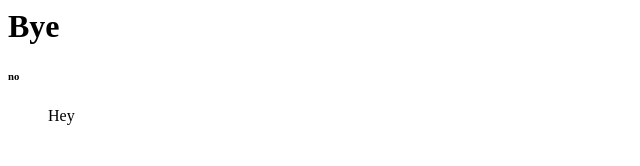
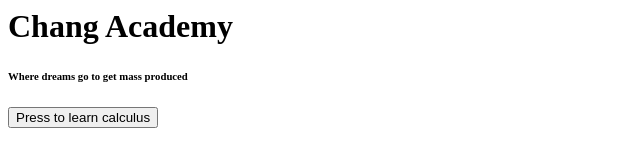
Before and after one commit to abcdefg103/abcdefg103.github.io, a plain HTML site: page index.html in a window 1280 px wide. Shown: the whole page, without its empty margins (0-640 px from the left). Drawn offline with Linux system fonts and the light colour scheme.

Commit message:
Chang academy

```diff
--- a/index.html
+++ b/index.html
@@ -1,3 +1,3 @@
-<h1>Bye</h1>
-<h6>no</h6>
-<blockquote>Hey</blockquote>
+<h1>Chang Academy</h1>
+<h6>Where dreams go to get <b>mass produced</b></h6>
+<button onclick="alert("lol get a real job")">Press to learn calculus</button>
```
